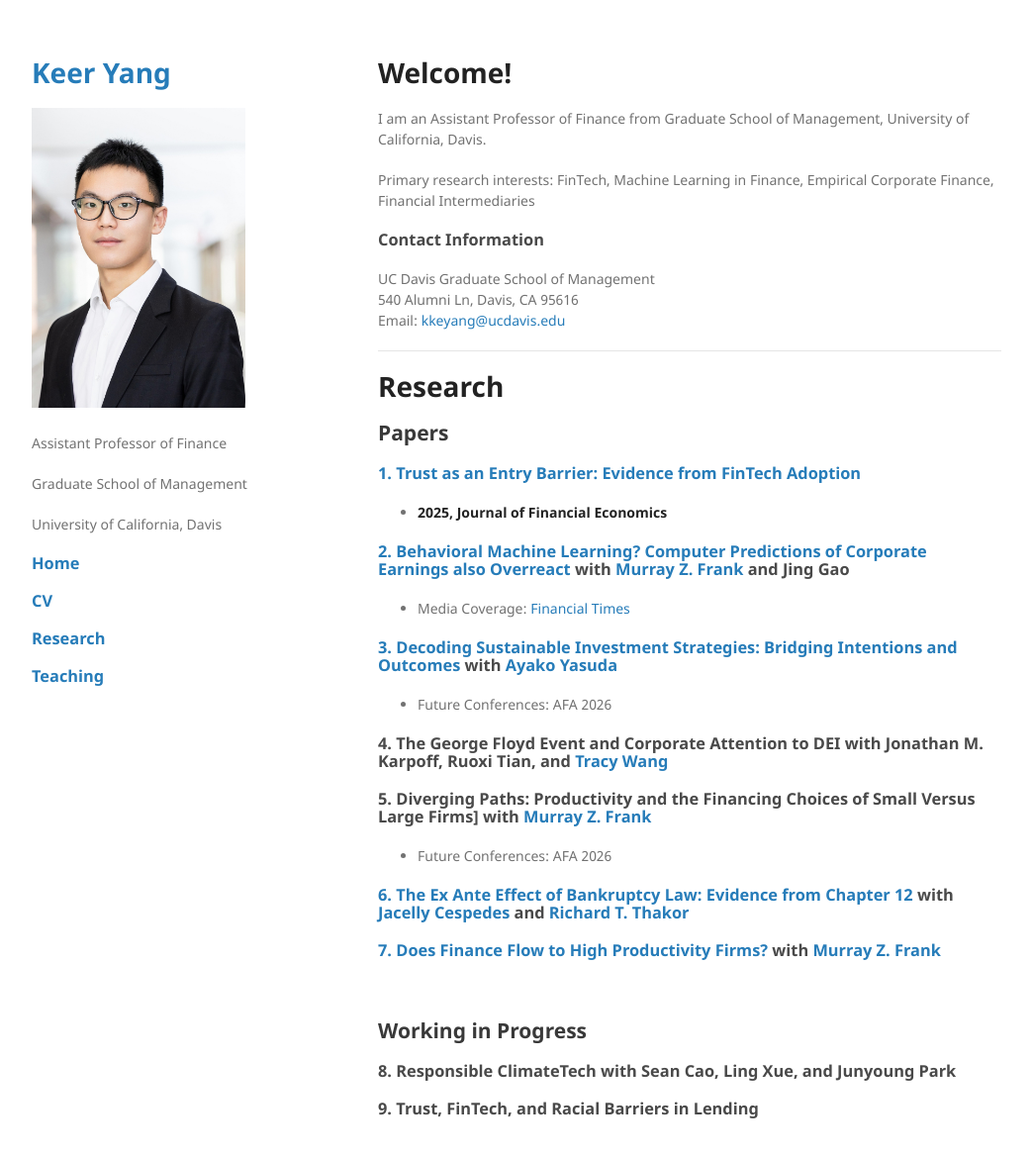
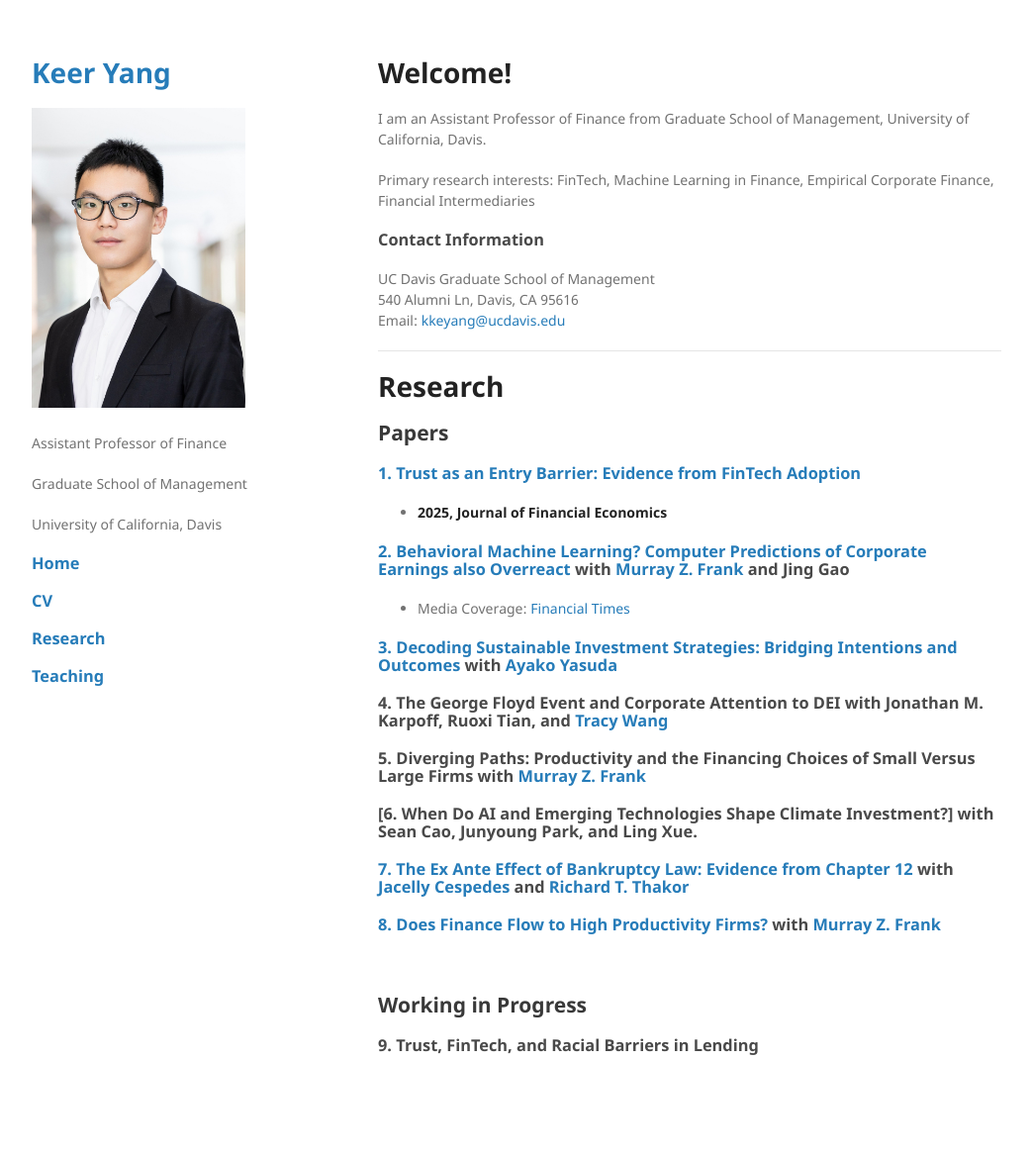
Before and after one commit to keeryang/keeryang.github.io, a Jekyll site: the page built from index.md, in a window 1280 px wide and 1240 px high. Shown: the top 1169 px of the window at 99% size, without its empty margins (118-1161 px from the left). Built offline with Jekyll 4.4.1, drawn with Linux system fonts in a browser that asks for light colours; the repository's description, which GitHub fills in, is left out; our own code applies the rules of GitHub Pages for plain Markdown files.

Commit message:
Update index.md

```diff
--- a/index.md
+++ b/index.md
@@ -29,21 +29,20 @@ Email: <kkeyang@ucdavis.edu>
 *   Media Coverage: [Financial Times](https://www.ft.com/content/fc193b67-7469-4de8-a129-edfcdf4143e0)
 
 ### [3. Decoding Sustainable Investment Strategies: Bridging Intentions and Outcomes](https://papers.ssrn.com/sol3/papers.cfm?abstract_id=4637264) with [Ayako Yasuda](http://www.ayakoyasuda.com/)
-*   Future Conferences: AFA 2026
 
 ### 4. The George Floyd Event and Corporate Attention to DEI with Jonathan M. Karpoff,  Ruoxi Tian, and [Tracy Wang](https://tracyyuewang.wordpress.com/)
 
-### 5. Diverging Paths: Productivity and the Financing Choices of Small Versus Large Firms] with [Murray Z. Frank](https://mzfrank.github.io/myweb/)
-*   Future Conferences: AFA 2026
+### 5. Diverging Paths: Productivity and the Financing Choices of Small Versus Large Firms with [Murray Z. Frank](https://mzfrank.github.io/myweb/)
 
-### [6. The Ex Ante Effect of Bankruptcy Law: Evidence from Chapter 12](https://papers.ssrn.com/sol3/papers.cfm?abstract_id=4236600) with [Jacelly Cespedes](https://sites.google.com/site/jacellycespedes/) and [Richard T. Thakor](https://sites.google.com/site/richardthakor/)
+### [6. When Do AI and Emerging Technologies Shape Climate Investment?] with Sean Cao, Junyoung Park, and Ling Xue.
 
-### [7. Does Finance Flow to High Productivity Firms?](https://papers.ssrn.com/sol3/papers.cfm?abstract_id=3295140) with [Murray Z. Frank](https://mzfrank.github.io/myweb/)
+### [7. The Ex Ante Effect of Bankruptcy Law: Evidence from Chapter 12](https://papers.ssrn.com/sol3/papers.cfm?abstract_id=4236600) with [Jacelly Cespedes](https://sites.google.com/site/jacellycespedes/) and [Richard T. Thakor](https://sites.google.com/site/richardthakor/)
+
+### [8. Does Finance Flow to High Productivity Firms?](https://papers.ssrn.com/sol3/papers.cfm?abstract_id=3295140) with [Murray Z. Frank](https://mzfrank.github.io/myweb/)
 
 <br />
 
 ## Working in Progress
-### 8. Responsible ClimateTech with Sean Cao, Ling Xue, and Junyoung Park
 
 ### 9. Trust, FinTech, and Racial Barriers in Lending
 
```
